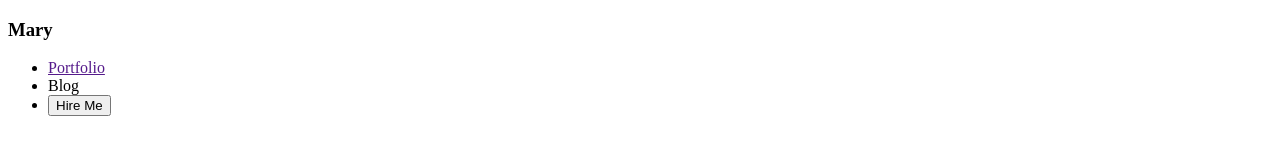
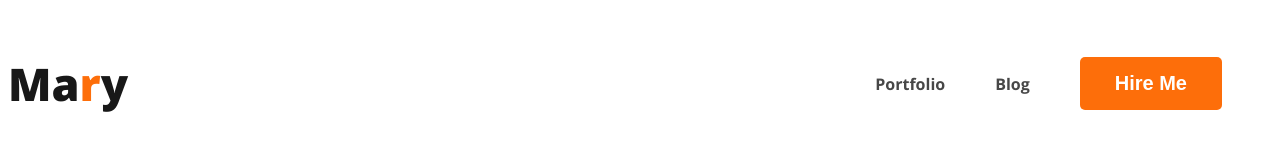
Before and after one commit to alamin50946/my-developer-portfolio, a plain HTML site: page index.html in a window 1280 px wide. Drawn offline with nearby package versions, Linux system fonts and the light colour scheme.

Commit message:
added nav

```diff
--- a/index.html
+++ b/index.html
@@ -4,6 +4,10 @@
     <meta charset="UTF-8">
     <meta name="viewport" content="width=device-width, initial-scale=1.0">
     <title>My Developer Portfolio</title>
+    <link rel="preconnect" href="https://fonts.googleapis.com">
+<link rel="preconnect" href="https://fonts.gstatic.com" crossorigin>
+<link href="https://fonts.googleapis.com/css2?family=Open+Sans:wght@700;800&display=swap" rel="stylesheet">
+    <link rel="stylesheet" href="styles/portfolio.css">
 </head>
 <body>
     <header>
@@ -14,11 +18,11 @@
     </main>
     <footer>
         <nav>
-            <h3>Mary</h3>
+            <h3 class="nav-title">Ma<span class="text-primary">r</span>y</h3>
             <ul>
                 <li><a href="">Portfolio</a></li>
-                <li><a href=""></a>Blog</li>
-                <li><button>Hire Me</button></li>
+                <li><a href="">Blog</a></li>
+                <li><button class="btn-primary">Hire Me</button></li>
             </ul>
         </nav>
     </footer>
--- /dev/null
+++ b/styles/portfolio.css
@@ -0,0 +1,40 @@
+/* fornt */
+body {
+  font-family: "Open Sans", sans-serif;
+}
+/* nav related styles */
+nav {
+  display: flex;
+  justify-content: space-between;
+  align-items: center;
+}
+.text-primary {
+  color: #fd6e0a;
+}
+.btn-primary {
+  border-radius: 5px;
+  background: #fd6e0a;
+  border: 0;
+  font-size: 20px;
+  font-weight: 700;
+  color: white;
+  padding: 15px 35px;
+}
+.nav-title {
+  color: #181818;
+  font-size: 45px;
+  font-style: normal;
+  font-weight: 800;
+}
+nav > ul {
+  display: flex;
+  align-items: center;
+}
+nav li {
+  list-style: none;
+  margin-right: 50px;
+}
+nav a {
+  text-decoration: none;
+  color: #474747;
+}
```
